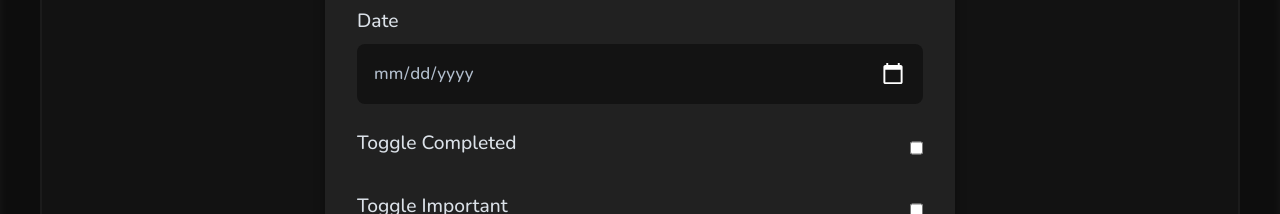
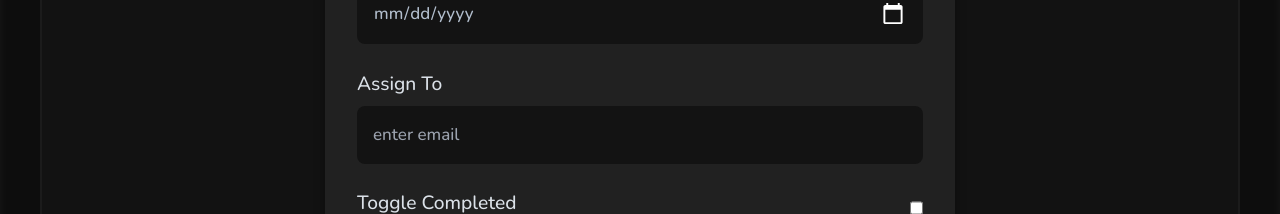
Before and after one commit to tsopsericado/git-it-done, a Next.js app: page / in a window 1280 px wide. Both pictures are taken after a click on the button "Add New Task". Shown: the part 436-650 px from the top of the page. Built offline with nearby package versions, Linux system fonts and the light colour scheme; no server answers.

Commit message:
some chenges made

```diff
--- a/src/app/TaskItem/TaskItem.tsx
+++ b/src/app/TaskItem/TaskItem.tsx
@@ -9,17 +9,19 @@ interface Props {
   title: string;
   description: string;
   date: string;
+  assignedTo: string,
   isCompleted: boolean;
   id: string;
 }
 
-function TaskItem({ title, description, date, isCompleted, id }: Props) {
+function TaskItem({ title, description, date, assignedTo, isCompleted, id }: Props) {
   const { theme, deleteTask, updateTask } = useGlobalState();
   return (
     <TaskItemStyled theme={theme}>
       <h1>{title}</h1>
       <p>{description}</p>
       <p className="date">{formatDate(date)}</p>
+      <p>{assignedTo}</p>
       <div className="task-footer">
         {isCompleted ? (
           <button
--- a/src/app/api/tasks/route.ts
+++ b/src/app/api/tasks/route.ts
@@ -10,7 +10,7 @@ export async function POST(req: Request) {
       return NextResponse.json({ error: "Unauthorized", status: 401 });
     }
 
-    const { title, description, date, completed, important } = await req.json();
+    const { title, description, date, assignedTo, completed, important } = await req.json();
 
     if (!title || !description || !date) {
       return NextResponse.json({
@@ -31,6 +31,7 @@ export async function POST(req: Request) {
         title,
         description,
         date,
+        assignedTo,
         isCompleted: completed,
         isImportant: important,
         userId,
--- a/src/app/components/Modals/CreateContent.tsx
+++ b/src/app/components/Modals/CreateContent.tsx
@@ -11,13 +11,14 @@ function CreateContent() {
   const [title, setTitle] = useState("");
   const [description, setDescription] = useState("");
   const [date, setDate] = useState("");
+  const [assignedTo, setAssignedTo] = useState("")
   const [completed, setCompleted] = useState(false);
   const [important, setImportant] = useState(false);
 
   const { theme, allTasks, closeModal } = useGlobalState();
 
   const handleChange = (name: string) => (e: any) => {
-    console.log(e.target.value);
+    // console.log(e.target.value);
 
     switch (name) {
       case "title":
@@ -28,6 +29,9 @@ function CreateContent() {
         break;
       case "date":
         setDate(e.target.value);
+        break;
+      case "assignedto":
+        setAssignedTo(e.target.value);
         break;
       case "completed":
         setCompleted(e.target.checked);
@@ -47,6 +51,7 @@ function CreateContent() {
       title,
       description,
       date,
+      assignedTo,
       completed,
       important,
     };
@@ -104,6 +109,19 @@ function CreateContent() {
           id="date"
         />
       </div>
+
+      <div className="input-control">
+        <label htmlFor="assignedTo">Assign To</label>
+        <input
+          value={assignedTo}
+          onChange={handleChange("assignedTo")}
+          type="email"
+          name="assignedTo"
+          id="assignedTo"
+          placeholder="enter email"
+        />
+      </div>
+
       <div className="input-control toggler">
         <label htmlFor="completed">Toggle Completed</label>
         <input
--- a/src/app/context/globalProvider.js
+++ b/src/app/context/globalProvider.js
@@ -72,9 +72,9 @@ export const GlobalProvider = ({ children }) => {
     }
   };
 
-  const updateTask = async (task) => {
+  const updateTask = async (task, id) => {
     try {
-      const res = await axios.put(`/api/tasks`, task);
+      const res = await axios.put(`/api/tasks/${id}`, task);
 
       toast.success("Task updated");
 
--- a/src/app/providers/ContextProvider.tsx
+++ b/src/app/providers/ContextProvider.tsx
@@ -24,7 +24,8 @@ const ContextProvider = ({ children }: Props) => {
   return (
     <GlobalProvider>
       <Toaster />
-      {children}</GlobalProvider>
+      {children}
+    </GlobalProvider>
   )
 }
 
```
Also changed, not shown: 1 other file (tests, documents, lock files or other folders).
